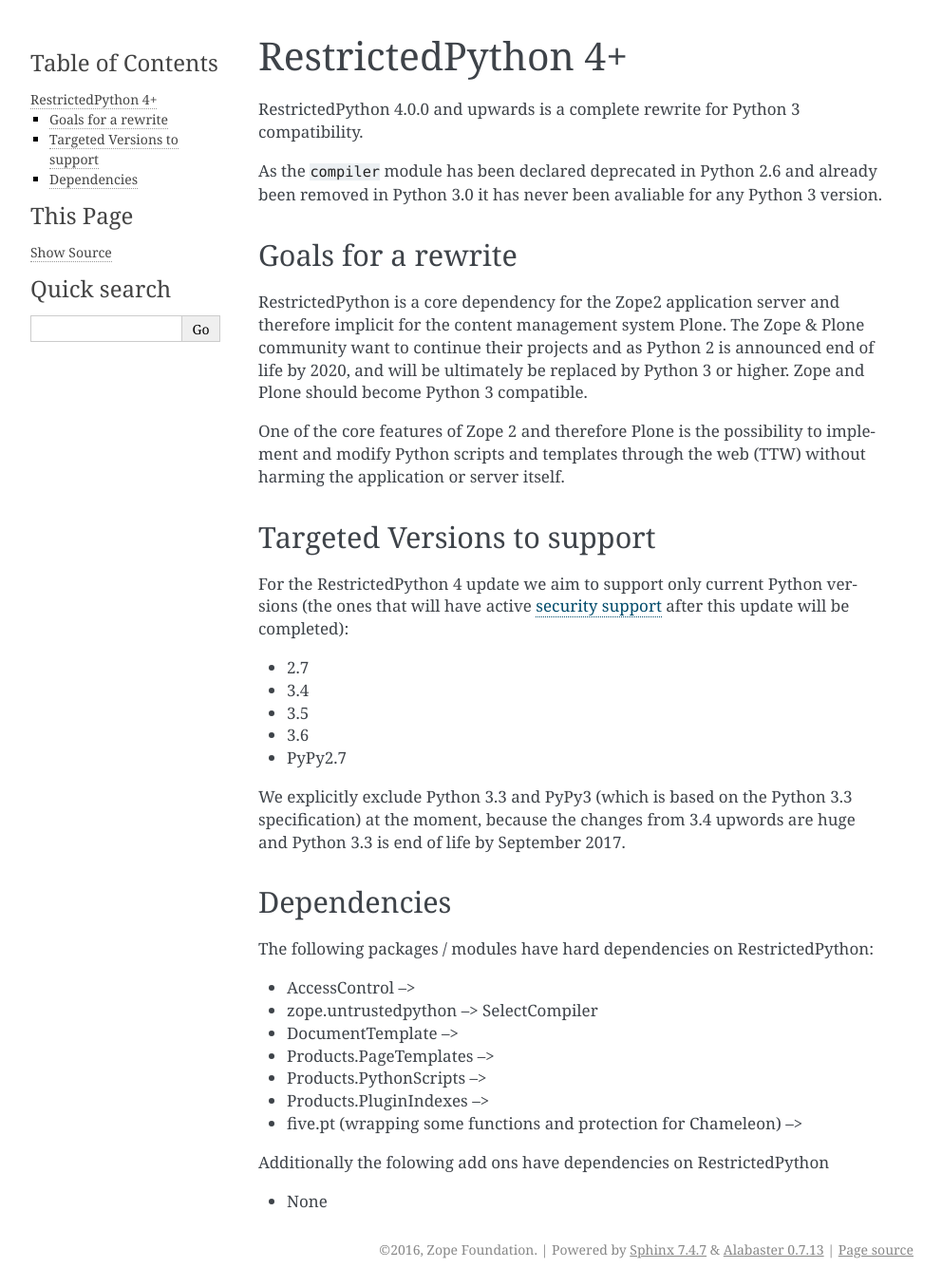
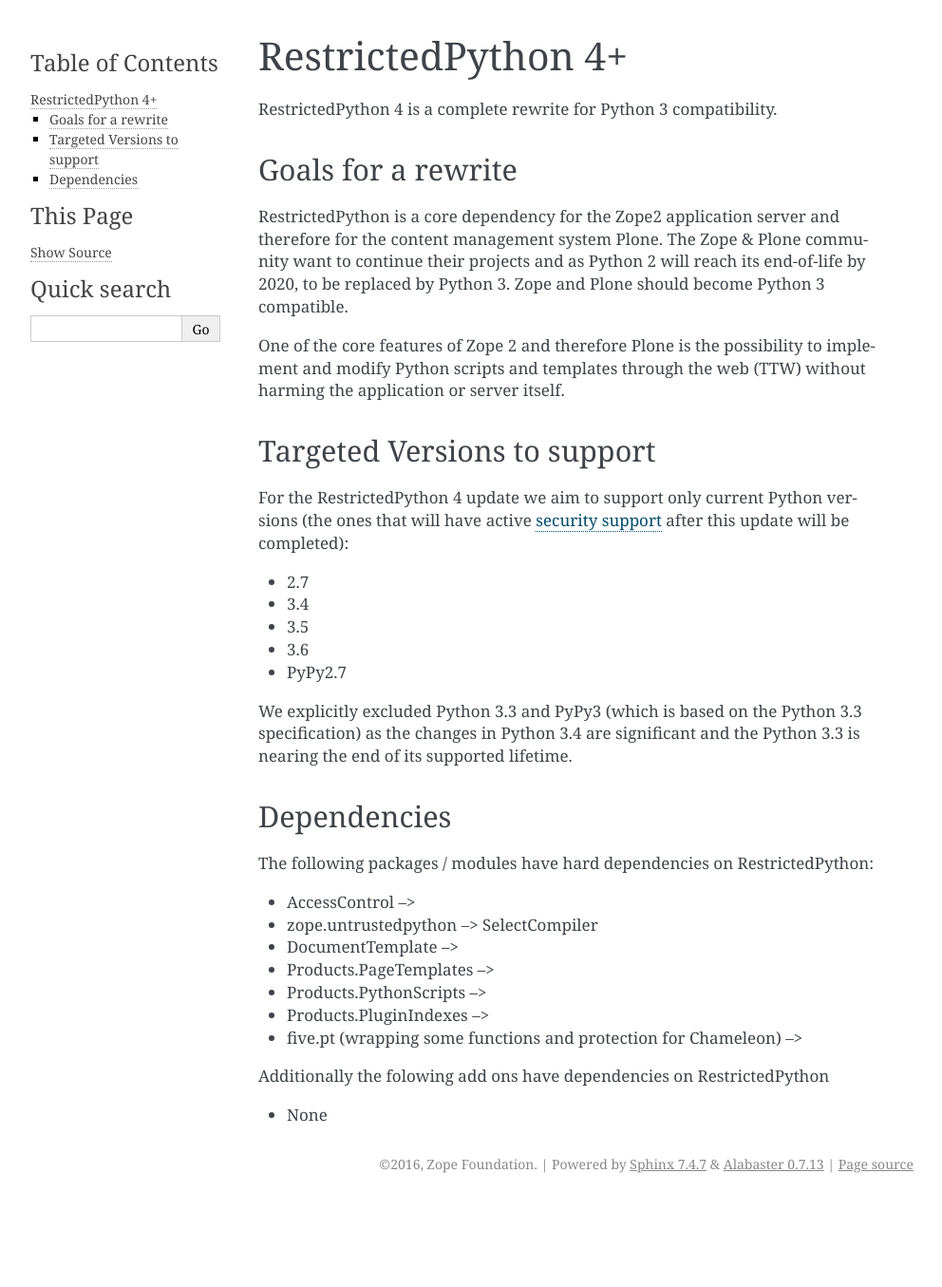
Before and after one commit to zopefoundation/RestrictedPython, a Sphinx documentation site: the page built from docs/RestrictedPython4/index.rst, in a window 1280 px wide. Shown: the whole page at 95% size, without its empty margins (148-1140 px from the left). Built offline with Sphinx 7.4.7, drawn with Linux system fonts in a browser that asks for light colours; after the commit the page ends 1265 px from its top, so only the background shows below that.

```diff
--- a/docs/RestrictedPython4/index.rst
+++ b/docs/RestrictedPython4/index.rst
@@ -1,16 +1,13 @@
 RestrictedPython 4+
 ===================
 
-RestrictedPython 4.0.0 and upwards is a complete rewrite for Python 3 compatibility.
-
-As the ``compiler`` module has been declared deprecated in Python 2.6 and already been removed in Python 3.0 it has never been avaliable for any Python 3 version.
-
+RestrictedPython 4 is a complete rewrite for Python 3 compatibility.
 
 Goals for a rewrite
 -------------------
 
-RestrictedPython is a core dependency for the Zope2 application server and therefore implicit for the content management system Plone.
-The Zope & Plone community want to continue their projects and as Python 2 is announced end of life by 2020, and will be ultimately be replaced by Python 3 or higher.
+RestrictedPython is a core dependency for the Zope2 application server and therefore for the content management system Plone.
+The Zope & Plone community want to continue their projects and as Python 2 will reach its end-of-life by 2020, to be replaced by Python 3.
 Zope and Plone should become Python 3 compatible.
 
 One of the core features of Zope 2 and therefore Plone is the possibility to implement and modify Python scripts and templates through the web (TTW) without harming the application or server itself.
@@ -31,7 +28,7 @@ will be completed):
 
 .. _`security support` : https://docs.python.org/devguide/index.html#branchstatus
 
-We explicitly exclude Python 3.3 and PyPy3 (which is based on the Python 3.3 specification) at the moment, because the changes from 3.4 upwords are huge and Python 3.3 is end of life by September 2017.
+We explicitly excluded Python 3.3 and PyPy3 (which is based on the Python 3.3 specification) as the changes in Python 3.4 are significant and the Python 3.3 is nearing the end of its supported lifetime.
 
 Dependencies
 ------------
```
Also changed, not shown: docs/idea.rst (+12 -12 lines), docs/update/index.rst (+17 -20 lines).
